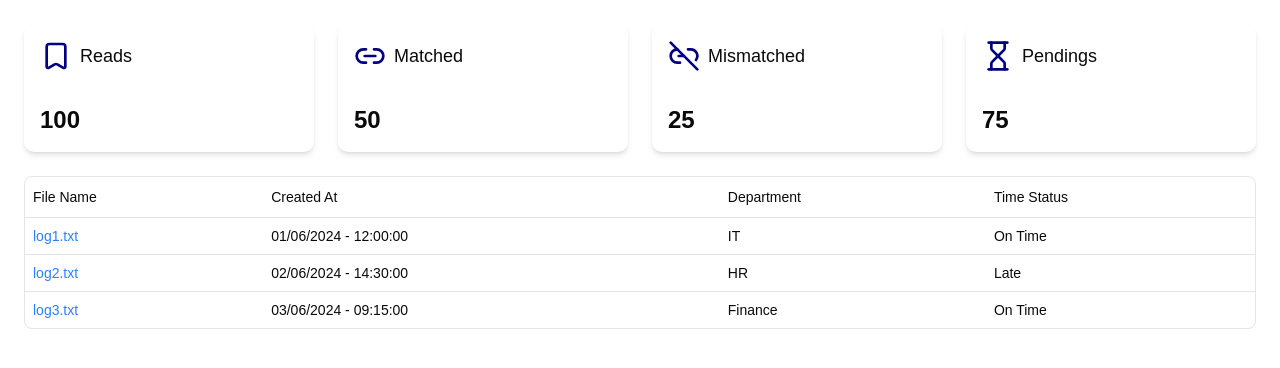
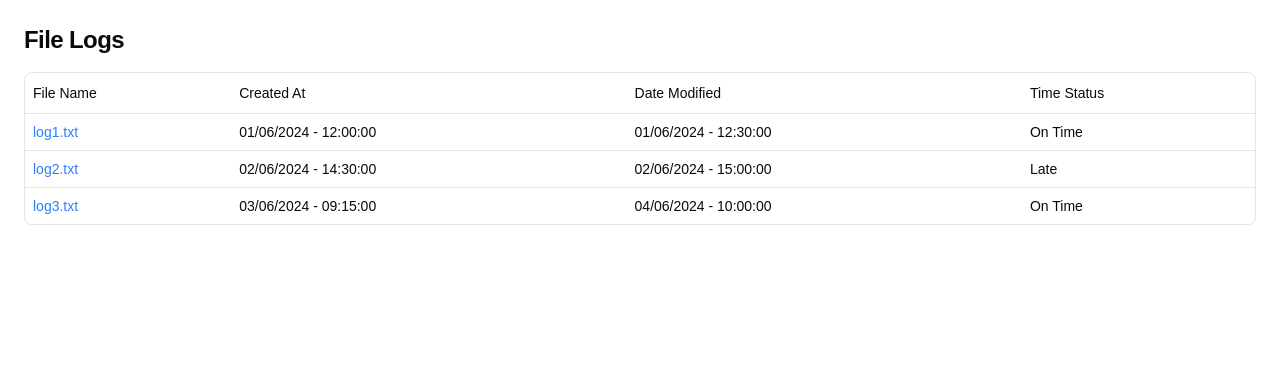
Before and after one commit to anthonyA1214/log-monitor-cps, a React (Vite) app in the folder frontend/: page / in a window 1280 px wide. Shown: the top 368 px of the page. Built offline with nearby package versions, Linux system fonts and the light colour scheme.

Commit message:
chore: setup react query and router

```diff
--- a/frontend/eslint.config.js
+++ b/frontend/eslint.config.js
@@ -4,9 +4,12 @@ import reactHooks from "eslint-plugin-react-hooks"
 import reactRefresh from "eslint-plugin-react-refresh"
 import tseslint from "typescript-eslint"
 import { defineConfig, globalIgnores } from "eslint/config"
+import pluginQuery from "@tanstack/eslint-plugin-query"
+import { reactRefresh } from "eslint-plugin-react-refresh"
 
 export default defineConfig([
   globalIgnores(["dist"]),
+  ...pluginQuery.configs["flat/recommended"],
   {
     files: ["**/*.{ts,tsx,js,jsx}"],
     extends: [
@@ -19,5 +22,15 @@ export default defineConfig([
       ecmaVersion: 2020,
       globals: globals.browser,
     },
+    plugins: {
+      "react-refresh": reactRefresh.plugin,
+    },
+    rules: {
+      // other rules
+      "react-refresh/only-export-components": [
+        "warn",
+        { extraHOCs: ["someLibHOC"] },
+      ],
+    },
   },
 ])
--- a/frontend/package.json
+++ b/frontend/package.json
@@ -14,6 +14,8 @@
   "dependencies": {
     "@fontsource-variable/inter": "^5.2.8",
     "@tailwindcss/vite": "^4.2.1",
+    "@tanstack/react-query": "5.100.10",
+    "@tanstack/react-router": "1.170.3",
     "@tanstack/react-table": "8.21.3",
     "class-variance-authority": "^0.7.1",
     "clsx": "^2.1.1",
@@ -29,6 +31,8 @@
   },
   "devDependencies": {
     "@eslint/js": "^9.39.4",
+    "@tanstack/eslint-plugin-query": "5.100.10",
+    "@tanstack/router-plugin": "1.168.5",
     "@types/node": "^24.12.0",
     "@types/react": "^19.2.14",
     "@types/react-dom": "^19.2.3",
--- a/frontend/src/App.tsx
+++ /dev/null
@@ -1,43 +0,0 @@
-import { columns } from "./columns"
-import { DataTable } from "./components/data-table"
-import AppStatCards from "./components/app-stat-cards"
-
-export function App() {
-  const data = [
-    {
-      id: "1",
-      fileName: "log1.txt",
-      createdAt: "2024-06-01T12:00:00Z",
-      department: "IT",
-      timeStatus: "On Time",
-    },
-    {
-      id: "2",
-      fileName: "log2.txt",
-      createdAt: "2024-06-02T14:30:00Z",
-      department: "HR",
-      timeStatus: "Late",
-    },
-    {
-      id: "3",
-      fileName: "log3.txt",
-      createdAt: "2024-06-03T09:15:00Z",
-      department: "Finance",
-      timeStatus: "On Time",
-    },
-  ]
-
-  return (
-    <div className="flex min-h-svh flex-col gap-6 p-6">
-      {/* stat cards */}
-      <div className="grid w-full grid-cols-2 gap-6 lg:grid-cols-4">
-        <AppStatCards />
-      </div>
-
-      {/* table */}
-      <DataTable columns={columns} data={data} />
-    </div>
-  )
-}
-
-export default App
--- a/frontend/src/columns.tsx
+++ /dev/null
@@ -1,46 +0,0 @@
-"use client"
-
-import { type ColumnDef } from "@tanstack/react-table"
-import { format } from "date-fns";
-import AppDialog from "./components/app-dialog";
-
-// This type is used to define the shape of our data.
-// You can use a Zod schema here if you want.
-export type Log = {
-  id: string
-  fileName: string
-  createdAt: string
-  department: string
-  timeStatus: string
-}
-
-export const columns: ColumnDef<Log>[] = [
-  {
-    accessorKey: "fileName",
-    header: "File Name",
-    cell: ({ row }) => {
-        const fileName = row.original.fileName;
-
-        return (
-            <AppDialog fileName={fileName} content={`Content of ${fileName}`} />
-        )
-    }
-  },
-  {
-    accessorKey: "createdAt",
-    header: "Created At",
-    cell: ({ row }) => {
-        const date = new Date(row.original.createdAt);
-
-        return format(date, "dd/MM/yyyy - HH:mm:ss");
-    }
-  },
-  {
-    accessorKey: "department",
-    header: "Department",
-  },
-  {
-    accessorKey: "timeStatus",
-    header: "Time Status",
-  },
-]
--- a/frontend/src/components/app-dialog.tsx
+++ b/frontend/src/components/app-dialog.tsx
@@ -14,7 +14,7 @@ interface Props {
 export default function AppDialog({ fileName, content }: Props) {
   return (
     <Dialog>
-      <DialogTrigger className="text-blue-500 hover:text-blue-700">{fileName}</DialogTrigger>
+      <DialogTrigger className="text-blue-500 hover:text-blue-700 hover:underline">{fileName}</DialogTrigger>
       <DialogContent>
         <DialogHeader>
           <DialogTitle>{fileName}</DialogTitle>
--- a/frontend/src/main.tsx
+++ b/frontend/src/main.tsx
@@ -1,11 +1,27 @@
+import "./index.css"
 import { StrictMode } from "react"
 import { createRoot } from "react-dom/client"
+import { RouterProvider, createRouter } from "@tanstack/react-router"
 
-import "./index.css"
-import App from "./App.jsx"
+// Import the generated route tree
+import { routeTree } from "./routeTree.gen"
 
-createRoot(document.getElementById("root")!).render(
-  <StrictMode>
-    <App />
-  </StrictMode>
-)
+// Create a new router instance
+const router = createRouter({ routeTree })
+
+// Register the router instance for type safety
+declare module "@tanstack/react-router" {
+  interface Register {
+    router: typeof router
+  }
+}
+
+const rootElement = document.getElementById("root")!
+if (!rootElement.innerHTML) {
+  const root = createRoot(rootElement)
+  root.render(
+    <StrictMode>
+      <RouterProvider router={router} />
+    </StrictMode>
+  )
+}
--- /dev/null
+++ b/frontend/src/routeTree.gen.ts
@@ -0,0 +1,59 @@
+/* eslint-disable */
+
+// @ts-nocheck
+
+// noinspection JSUnusedGlobalSymbols
+
+// This file was automatically generated by TanStack Router.
+// You should NOT make any changes in this file as it will be overwritten.
+// Additionally, you should also exclude this file from your linter and/or formatter to prevent it from being checked or modified.
+
+import { Route as rootRouteImport } from './routes/__root'
+import { Route as IndexRouteImport } from './routes/index'
+
+const IndexRoute = IndexRouteImport.update({
+  id: '/',
+  path: '/',
+  getParentRoute: () => rootRouteImport,
+} as any)
+
+export interface FileRoutesByFullPath {
+  '/': typeof IndexRoute
+}
+export interface FileRoutesByTo {
+  '/': typeof IndexRoute
+}
+export interface FileRoutesById {
+  __root__: typeof rootRouteImport
+  '/': typeof IndexRoute
+}
+export interface FileRouteTypes {
+  fileRoutesByFullPath: FileRoutesByFullPath
+  fullPaths: '/'
+  fileRoutesByTo: FileRoutesByTo
+  to: '/'
+  id: '__root__' | '/'
+  fileRoutesById: FileRoutesById
+}
+export interface RootRouteChildren {
+  IndexRoute: typeof IndexRoute
+}
+
+declare module '@tanstack/react-router' {
+  interface FileRoutesByPath {
+    '/': {
+      id: '/'
+      path: '/'
+      fullPath: '/'
+      preLoaderRoute: typeof IndexRouteImport
+      parentRoute: typeof rootRouteImport
+    }
+  }
+}
+
+const rootRouteChildren: RootRouteChildren = {
+  IndexRoute: IndexRoute,
+}
+export const routeTree = rootRouteImport
+  ._addFileChildren(rootRouteChildren)
+  ._addFileTypes<FileRouteTypes>()
--- /dev/null
+++ b/frontend/src/routes/__root.tsx
@@ -0,0 +1,12 @@
+import { createRootRoute, Outlet } from "@tanstack/react-router"
+import { QueryClient, QueryClientProvider } from "@tanstack/react-query"
+
+const queryClient = new QueryClient()
+
+export const Route = createRootRoute({
+  component: () => (
+    <QueryClientProvider client={queryClient}>
+      <Outlet />
+    </QueryClientProvider>
+  ),
+})
--- /dev/null
+++ b/frontend/src/routes/columns.tsx
@@ -0,0 +1,51 @@
+"use client"
+
+import { type ColumnDef } from "@tanstack/react-table"
+import { format } from "date-fns"
+import AppDialog from "../components/app-dialog"
+
+// This type is used to define the shape of our data.
+// You can use a Zod schema here if you want.
+export type Log = {
+  id: string
+  fileName: string
+  createdAt: string
+  dateModified: string
+  timeStatus: string
+}
+
+export const columns: ColumnDef<Log>[] = [
+  {
+    accessorKey: "fileName",
+    header: "File Name",
+    cell: ({ row }) => {
+      const fileName = row.original.fileName
+
+      return (
+        <AppDialog fileName={fileName} content={`Content of ${fileName}`} />
+      )
+    },
+  },
+  {
+    accessorKey: "createdAt",
+    header: "Created At",
+    cell: ({ row }) => {
+      const date = new Date(row.original.createdAt)
+
+      return format(date, "dd/MM/yyyy - HH:mm:ss")
+    },
+  },
+  {
+    accessorKey: "dateModified",
+    header: "Date Modified",
+    cell: ({ row }) => {
+      const date = new Date(row.original.dateModified)
+
+      return format(date, "dd/MM/yyyy - HH:mm:ss")
+    },
+  },
+  {
+    accessorKey: "timeStatus",
+    header: "Time Status",
+  },
+]
--- /dev/null
+++ b/frontend/src/routes/index.tsx
@@ -0,0 +1,52 @@
+import { columns } from "./columns"
+import { DataTable } from "../components/data-table"
+import { createFileRoute } from "@tanstack/react-router"
+
+export const Route = createFileRoute("/")({
+  component: Index,
+})
+
+function Index() {
+  const data = [
+    {
+      id: "1",
+      fileName: "log1.txt",
+      createdAt: "2024-06-01T12:00:00Z",
+      dateModified: "2024-06-01T12:30:00Z",
+      timeStatus: "On Time",
+    },
+    {
+      id: "2",
+      fileName: "log2.txt",
+      createdAt: "2024-06-02T14:30:00Z",
+      dateModified: "2024-06-02T15:00:00Z",
+      timeStatus: "Late",
+    },
+    {
+      id: "3",
+      fileName: "log3.txt",
+      createdAt: "2024-06-03T09:15:00Z",
+      dateModified: "2024-06-04T10:00:00Z",
+      timeStatus: "On Time",
+    },
+  ]
+
+  // const [time, setTime] = useState(new Date().toLocaleTimeString())
+
+  return (
+    <div className="flex min-h-svh flex-col gap-6 p-6">
+      {/* stat cards */}
+      {/* <div className="grid w-full grid-cols-2 gap-6 lg:grid-cols-4">
+        <AppStatCards />
+      </div> */}
+
+      {/* table */}
+      <div className="flex flex-col gap-4">
+        <div className="flex items-center justify-between">
+          <h2 className="text-2xl font-semibold tracking-tight">File Logs</h2>
+        </div>
+        <DataTable columns={columns} data={data} />
+      </div>
+    </div>
+  )
+}
--- a/frontend/vite.config.ts
+++ b/frontend/vite.config.ts
@@ -2,10 +2,18 @@ import path from "path"
 import tailwindcss from "@tailwindcss/vite"
 import react from "@vitejs/plugin-react"
 import { defineConfig } from "vite"
+import { tanstackRouter } from "@tanstack/router-plugin/vite"
 
 // https://vite.dev/config/
 export default defineConfig({
-  plugins: [react(), tailwindcss()],
+  plugins: [
+    tanstackRouter({
+      target: "react",
+      autoCodeSplitting: true,
+    }),
+    react(),
+    tailwindcss(),
+  ],
   resolve: {
     alias: {
       "@": path.resolve(__dirname, "./src"),
```
Also changed, not shown: 2 other files (tests, documents, lock files or other folders).
